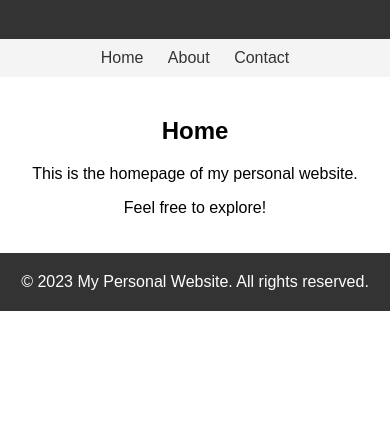
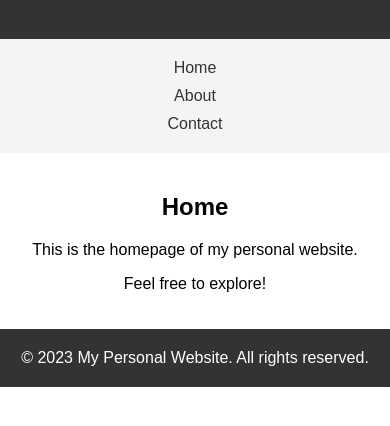
Before and after one commit to FabianJustusFrech/FabianJustusFrech.github.io, a plain HTML site: page index.html in a window 390 px wide. Shown: the part 118-544 px from the top of the page. Drawn offline with Linux system fonts and the light colour scheme.

Commit message:
Mobile Version

```diff
--- a/index.html
+++ b/index.html
@@ -39,6 +39,14 @@
             padding: 20px;
             text-align: center;
         }
+
+        /* Responsive Styles */
+        @media (max-width: 600px) {
+            nav a {
+                display: block;
+                margin: 10px 0;
+            }
+        }
     </style>
 </head>
 <body>
```
